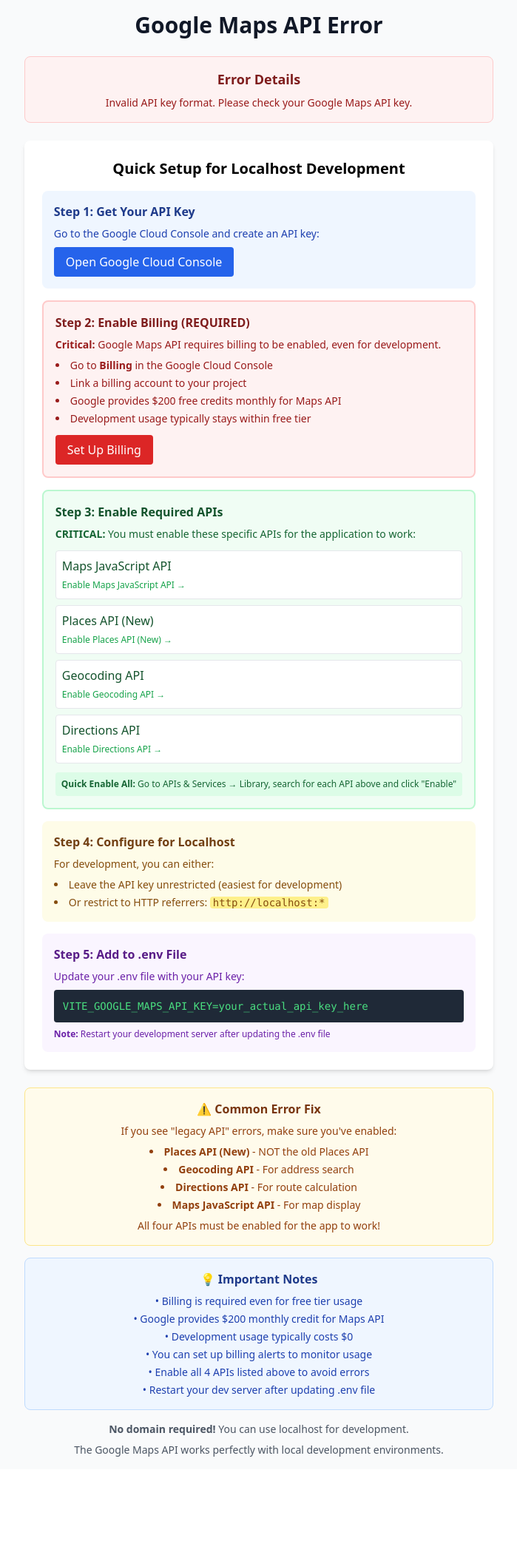
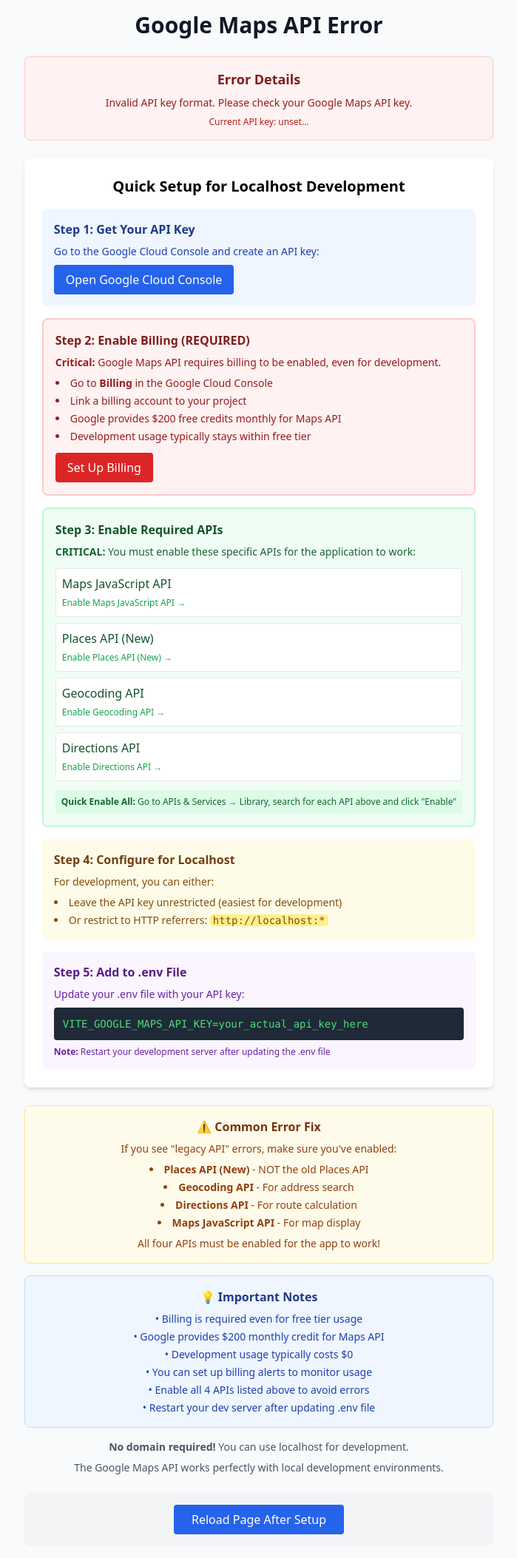
Before and after one commit to Akshat1103003/GHC_BOLT, a React (Vite) app: page / in a window 1280 px wide. Shown: the whole page at 74% size, without its empty margins (290-989 px from the left). Before the commit the page ends 1986 px from the top, so only its background shows below. Built offline with nearby package versions, Linux system fonts and the light colour scheme; no server answers.

Commit message:
Fix Google Maps API loading error handling

```diff
--- a/src/App.tsx
+++ b/src/App.tsx
@@ -16,10 +16,12 @@ function App() {
   const apiKey = import.meta.env.VITE_GOOGLE_MAPS_API_KEY;
   const [apiError, setApiError] = useState<string | null>(null);
   const [isLoading, setIsLoading] = useState(true);
+  const [showSetupInstructions, setShowSetupInstructions] = useState(false);
 
   useEffect(() => {
     // Check if API key exists and is not placeholder
     if (!apiKey || apiKey === 'your_google_maps_api_key_here') {
+      setShowSetupInstructions(true);
       setIsLoading(false);
       return;
     }
@@ -27,6 +29,7 @@ function App() {
     // Simple validation - just check if key exists and looks valid
     if (apiKey.length < 20) {
       setApiError('Invalid API key format. Please check your Google Maps API key.');
+      setShowSetupInstructions(true);
       setIsLoading(false);
       return;
     }
@@ -37,7 +40,8 @@ function App() {
 
   const handleGoogleMapsError = (error: any) => {
     console.error('Google Maps API Provider Error:', error);
-    setApiError('Google Maps API failed to initialize. Please check your API key and enabled APIs.');
+    setApiError('Google Maps API failed to initialize. This usually means the API key is invalid or required APIs are not enabled.');
+    setShowSetupInstructions(true);
   };
 
   if (isLoading) {
@@ -51,7 +55,7 @@ function App() {
     );
   }
 
-  if (!apiKey || apiKey === 'your_google_maps_api_key_here' || apiError) {
+  if (showSetupInstructions) {
     return (
       <div className="min-h-screen bg-gray-50 flex items-center justify-center p-4">
         <div className="max-w-2xl text-center">
@@ -63,6 +67,9 @@ function App() {
             <div className="bg-red-50 border border-red-200 rounded-lg p-4 mb-6">
               <h2 className="text-lg font-semibold text-red-900 mb-2">Error Details</h2>
               <p className="text-red-800 text-sm">{apiError}</p>
+              <p className="text-red-700 text-xs mt-2">
+                Current API key: {apiKey ? `${apiKey.substring(0, 10)}...` : 'Not set'}
+              </p>
             </div>
           )}
 
@@ -224,15 +231,28 @@ function App() {
               The Google Maps API works perfectly with local development environments.
             </p>
           </div>
+
+          <div className="mt-6 p-4 bg-gray-100 rounded-lg">
+            <button
+              onClick={() => window.location.reload()}
+              className="bg-blue-600 text-white px-6 py-2 rounded hover:bg-blue-700 transition-colors"
+            >
+              Reload Page After Setup
+            </button>
+          </div>
         </div>
       </div>
     );
   }
 
+  // Only render the APIProvider if we have a valid API key and no setup instructions are needed
   return (
     <APIProvider
       apiKey={apiKey}
-      onLoad={() => console.log('Google Maps API loaded successfully')}
+      onLoad={() => {
+        console.log('Google Maps API loaded successfully');
+        setApiError(null);
+      }}
       onError={handleGoogleMapsError}
     >
       <AppProvider>
```
